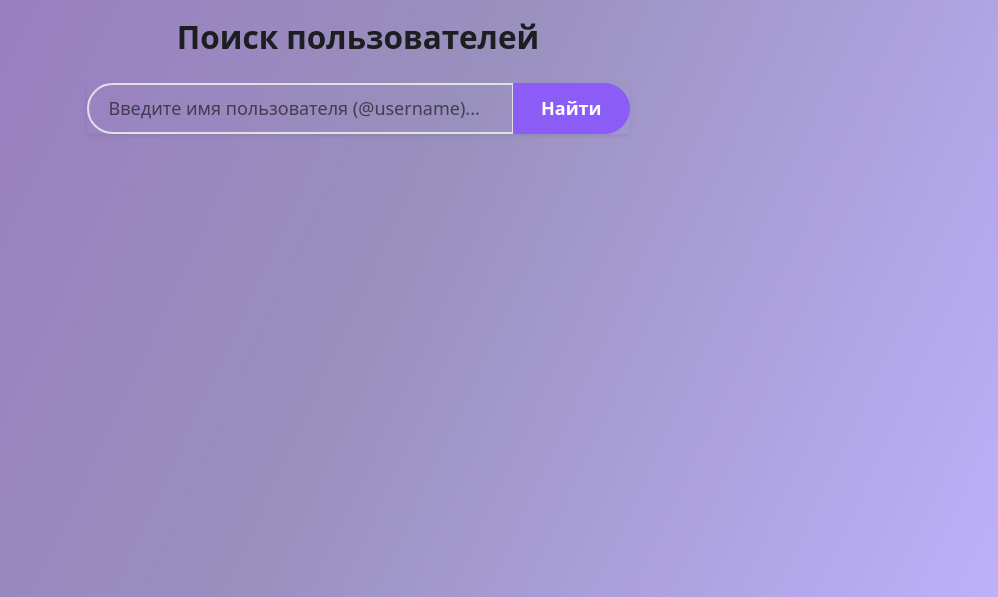
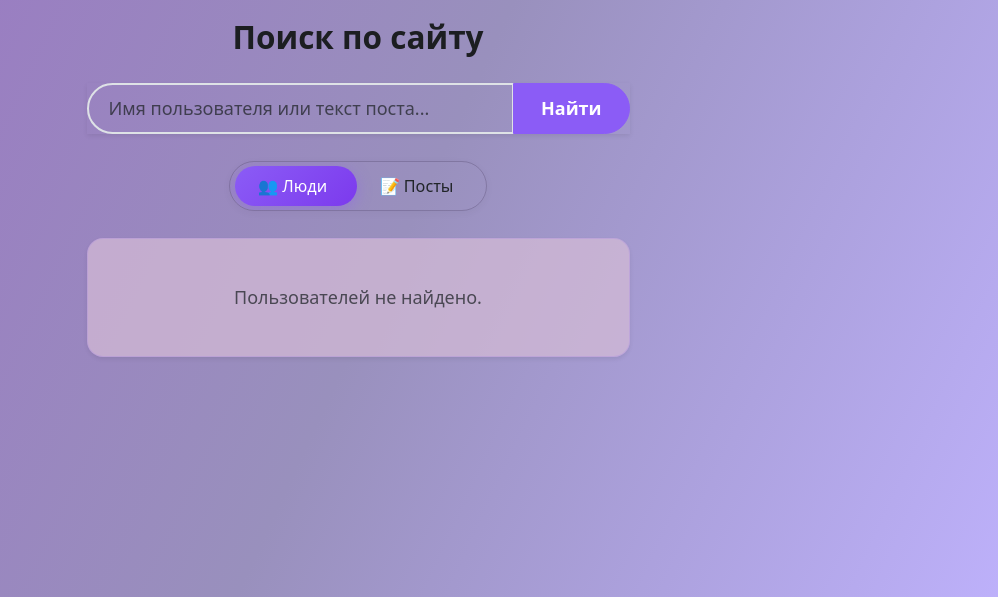
Before and after one commit to 15kander/social-media, a Django app: page /search/ in a window 1280 px wide. Shown: the part 66-663 px from the top of the page, without its empty margins (282-1280 px from the left). Run offline with Django 5.2, Linux system fonts and the light colour scheme.

Commit message:
update search

```diff
--- a/static/css/style.css
+++ b/static/css/style.css
@@ -150,11 +150,9 @@
     position: absolute;
     top: 4px;
     bottom: 4px;
-    left: 4px;
-    width: 130px !important;
+    left: 0; /* Важно: стартуем от нуля, а JS сам подвинет ее куда надо */
     background: linear-gradient(135deg, #8b5cf6 0%, #7c3aed 100%);
     border-radius: 50rem;
-    /* Плавная анимация перемещения и изменения ширины */
     transition: transform 0.3s cubic-bezier(0.4, 0, 0.2, 1), width 0.3s cubic-bezier(0.4, 0, 0.2, 1);
     box-shadow: 0 4px 15px rgba(139, 92, 246, 0.4);
     z-index: 1;
--- a/templates/base.html
+++ b/templates/base.html
@@ -29,7 +29,7 @@
                             </span>
                         {% endif %}
                     </a>
-                    <a href="{% url 'user_search' %}" class="nav-pill">
+                    <a href="{% url 'search' %}" class="nav-pill">
                         🔍
                     </a>
                     <a href="{% url 'profile' user.username %}" class="nav-pill">
--- a/users/templates/search.html
+++ b/users/templates/search.html
@@ -1,26 +1,40 @@
 {% extends 'base.html' %}
 
-{% block title %}Поиск пользователей | SocialMedia{% endblock %}
+{% block title %}Поиск | SocialMedia{% endblock %}
 
 {% block content %}
 <div class="row justify-content-center">
     <div class="col-md-6">
 
-        <h3 class="fw-bold mb-4 text-center mt-3">Поиск пользователей</h3>
+        <h3 class="fw-bold mb-4 text-center mt-3">Поиск по сайту</h3>
 
-        <!-- Форма поиска -->
-        <form method="get" action="{% url 'user_search' %}" class="mb-4">
+        <!-- Возвращаем форму поиска -->
+        <form method="get" action="{% url 'search' %}" class="mb-4">
             <div class="input-group shadow-sm">
-                <input type="text" name="q" class="form-control" placeholder="Введите имя пользователя (@username)..." value="{{ query }}" style="border-top-left-radius: 50rem; border-bottom-left-radius: 50rem; padding-left: 20px;">
+                <input type="text" name="q" class="form-control" placeholder="Имя пользователя или текст поста..." value="{{ query|default:'' }}" style="border-top-left-radius: 50rem; border-bottom-left-radius: 50rem; padding-left: 20px;">
                 <button type="submit" class="btn btn-primary px-4" style="border-top-right-radius: 50rem; border-bottom-right-radius: 50rem;">Найти</button>
             </div>
         </form>
 
-        <!-- Результаты -->
-        {% if query %}
-            <div class="card shadow-sm border-0 p-3">
-                <h6 class="text-muted mb-3" style="font-size: 0.85rem;">Результаты по запросу: "{{ query }}"</h6>
+        <!-- Кастомный переключатель вкладок -->
+        <div class="d-flex justify-content-center mb-4">
+            <div class="feed-switcher" id="feedSwitcher">
+                <div class="switcher-pill" id="switcherPill"></div>
 
+                <button type="button" class="feed-tab active" data-target="users-pane">
+                    👥 Люди <span class="text-light ms-1">{{ users.count }}</span>
+                </button>
+                <button type="button" class="feed-tab" data-target="posts-pane">
+                    📝 Посты <span class="text-light ms-1">{{ posts.count }}</span>
+                </button>
+            </div>
+        </div>
+
+        <!-- Контент вкладок -->
+        <div class="tab-content" id="searchTabContent">
+            <!-- Вкладка: Люди -->
+            <div class="tab-pane fade show active" id="users-pane" role="tabpanel">
+                <div class="card shadow-sm border-0 p-3" style="border-radius: 16px;">
                     <div class="list-group list-group-flush">
                         {% for target_user in users %}
                             <div class="list-group-item bg-transparent d-flex justify-content-between align-items-center py-3 px-2 border-secondary-subtle">
@@ -43,16 +57,92 @@
                                         </div>
                                     </div>
                                 </div>
-
                                 <a href="{% url 'profile' target_user.username %}" class="btn btn-outline-primary btn-sm rounded-pill px-3" style="font-size: 0.85rem;">Профиль</a>
                             </div>
                         {% empty %}
-                        <p class="text-muted text-center py-4 mb-0">Пользователей с таким именем не найдено.</p>
+                            <p class="text-muted text-center py-4 mb-0">Пользователей не найдено.</p>
                         {% endfor %}
                     </div>
                 </div>
+            </div>
+
+            <!-- Вкладка: Посты -->
+            <div class="tab-pane fade" id="posts-pane" role="tabpanel">
+                {% for post in posts %}
+                    <div class="card shadow-sm mb-4 border-0 p-3" style="border-radius: 16px;">
+                        <div class="d-flex align-items-center mb-3">
+                            {% if post.author.profile.avatar %}
+                                <img src="{{ post.author.profile.avatar.url }}" class="rounded-circle me-2" width="38" height="38" style="object-fit: cover;">
+                            {% else %}
+                                <div class="rounded-circle bg-secondary text-white d-flex align-items-center justify-content-center fw-bold me-2" style="width: 38px; height: 38px; font-size: 14px;">
+                                    {{ post.author.username|slice:":1"|upper }}
+                                </div>
                             {% endif %}
+                            <a href="{% url 'profile' post.author.username %}" class="text-decoration-none fw-bold text-body">
+                                @{{ post.author.username }}
+                            </a>
+                        </div>
+                        <p class="mb-3">{{ post.content }}</p>
+                        {% if post.image %}
+                            <img src="{{ post.image.url }}" class="img-fluid rounded-4 mb-3" style="max-height: 400px; width: 100%; object-fit: cover;" alt="Post image">
+                        {% endif %}
+                        <a href="{% url 'profile' post.author.username %}" class="btn btn-sm btn-outline-secondary rounded-pill">Перейти к профилю</a>
+                    </div>
+                {% empty %}
+                    <div class="card shadow-sm border-0 p-4 text-center" style="border-radius: 16px;">
+                        <p class="text-muted mb-0">Публикаций по запросу не найдено.</p>
+                    </div>
+                {% endfor %}
+            </div>
+        </div>
 
     </div>
 </div>
+
+<script>
+    function movePill(activeTab) {
+        const pill = document.getElementById('switcherPill');
+        if (!pill || !activeTab) return;
+
+        const switcherRect = activeTab.parentElement.getBoundingClientRect();
+        const tabRect = activeTab.getBoundingClientRect();
+
+        const left = tabRect.left - switcherRect.left;
+        const width = tabRect.width;
+
+        pill.style.transform = `translateX(${left}px)`;
+        pill.style.width = `${width}px`;
+    }
+
+    document.addEventListener("DOMContentLoaded", () => {
+        const activeTab = document.querySelector('.feed-tab.active');
+        if (activeTab) {
+            const pill = document.getElementById('switcherPill');
+            pill.style.transition = 'none';
+            movePill(activeTab);
+            setTimeout(() => {
+                pill.style.transition = 'transform 0.3s cubic-bezier(0.4, 0, 0.2, 1), width 0.3s cubic-bezier(0.4, 0, 0.2, 1)';
+            }, 50);
+        }
+    });
+
+    document.addEventListener('click', function(e) {
+        const btn = e.target.closest('.feed-tab');
+        if (!btn) return;
+
+        document.querySelectorAll('.feed-tab').forEach(t => t.classList.remove('active'));
+        btn.classList.add('active');
+        movePill(btn);
+
+        const targetId = btn.getAttribute('data-target');
+        document.querySelectorAll('.tab-pane').forEach(pane => {
+            pane.classList.remove('show', 'active');
+        });
+
+        const targetPane = document.getElementById(targetId);
+        if (targetPane) {
+            targetPane.classList.add('show', 'active');
+        }
+    });
+</script>
 {% endblock %}
--- a/users/urls.py
+++ b/users/urls.py
@@ -20,7 +20,7 @@ urlpatterns = [
     path('register/', register_view, name='register'),
     path('profile/edit/', edit_profile, name='edit_profile'),
     path('notifications/', notifications_view, name='notifications'),
-    path('search/', search_users, name='user_search'),
+    path('search/', search_users, name='search'),
     path('inbox/', inbox_view, name='inbox'),
     path('profile/toggle-privacy/', toggle_privacy, name='toggle_privacy'),
     path('chat/<str:username>/', chat_view, name='chat_detail'),
--- a/users/views.py
+++ b/users/views.py
@@ -4,10 +4,9 @@ from django.contrib.auth.models import User
 from django.contrib.auth import login
 from django.contrib.auth.forms import UserCreationForm
 from django.db.models import Q
+from .models import Profile, Follow, Message, Notification, Block, Post
 
 from posts.views import get_blocked_users_ids
-from .context_processors import unread_counts
-from .models import Profile, Follow, Message, Notification, Block
 from .forms import UserUpdateForm, ProfileUpdateForm
 from django.http import Http404
 
@@ -128,16 +127,44 @@ def edit_profile(request):
 
 
 def search_users(request):
-    query = request.GET.get('q', '')
+    query = request.GET.get('q', '').strip()
     users = []
+    posts = []
+
     if query and request.user.is_authenticated:
-        excluded_users = get_blocked_users_ids(request.user)
+        # Превращаем заблокированных в обычный список ID
+        excluded_users = list(get_blocked_users_ids(request.user))
         excluded_users.append(request.user.id)
+
+        # 1. Поиск пользователей
         users = User.objects.filter(
             Q(username__icontains=query) | Q(email__icontains=query)
-        ).exclude(id=request.user.id)
+        ).exclude(id__in=excluded_users).distinct()
 
-    return render(request, 'search.html', {'users': users, 'query': query})
+        # 2. Получаем ID одобренных подписок в виде чистого списка чисел через list()
+        approved_following_ids = list(
+            Follow.objects.filter(
+                follower=request.user,
+                is_approved=True
+            ).values_list('following_id', flat=True)
+        )
+
+        # 3. Поиск постов с учетом приватности и черного списка
+        posts = Post.objects.filter(
+            content__icontains=query
+        ).filter(
+            Q(author__profile__is_private=False) |
+            Q(author=request.user) |
+            Q(author_id__in=approved_following_ids)
+        ).exclude(
+            author_id__in=excluded_users
+        ).distinct().order_by('-created_at')
+
+    return render(request, 'search.html', {
+        'users': users,
+        'posts': posts,
+        'query': query
+    })
 
 
 def toggle_follow(request, username):
```
Also changed, not shown: users/templates/profile.html (+32 -7 lines), db.sqlite3. Lines whose indentation alone changed are shown as unchanged.
